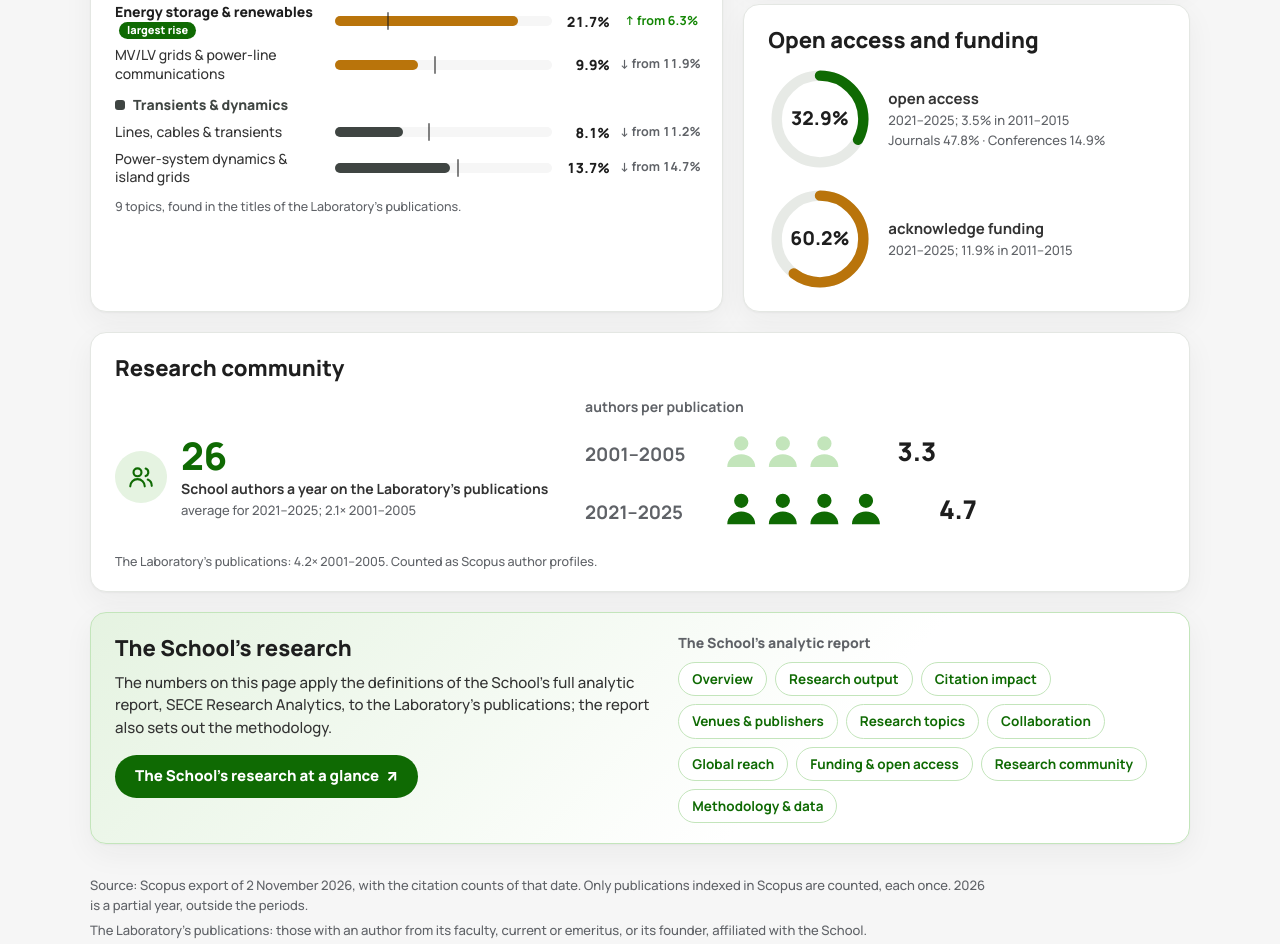
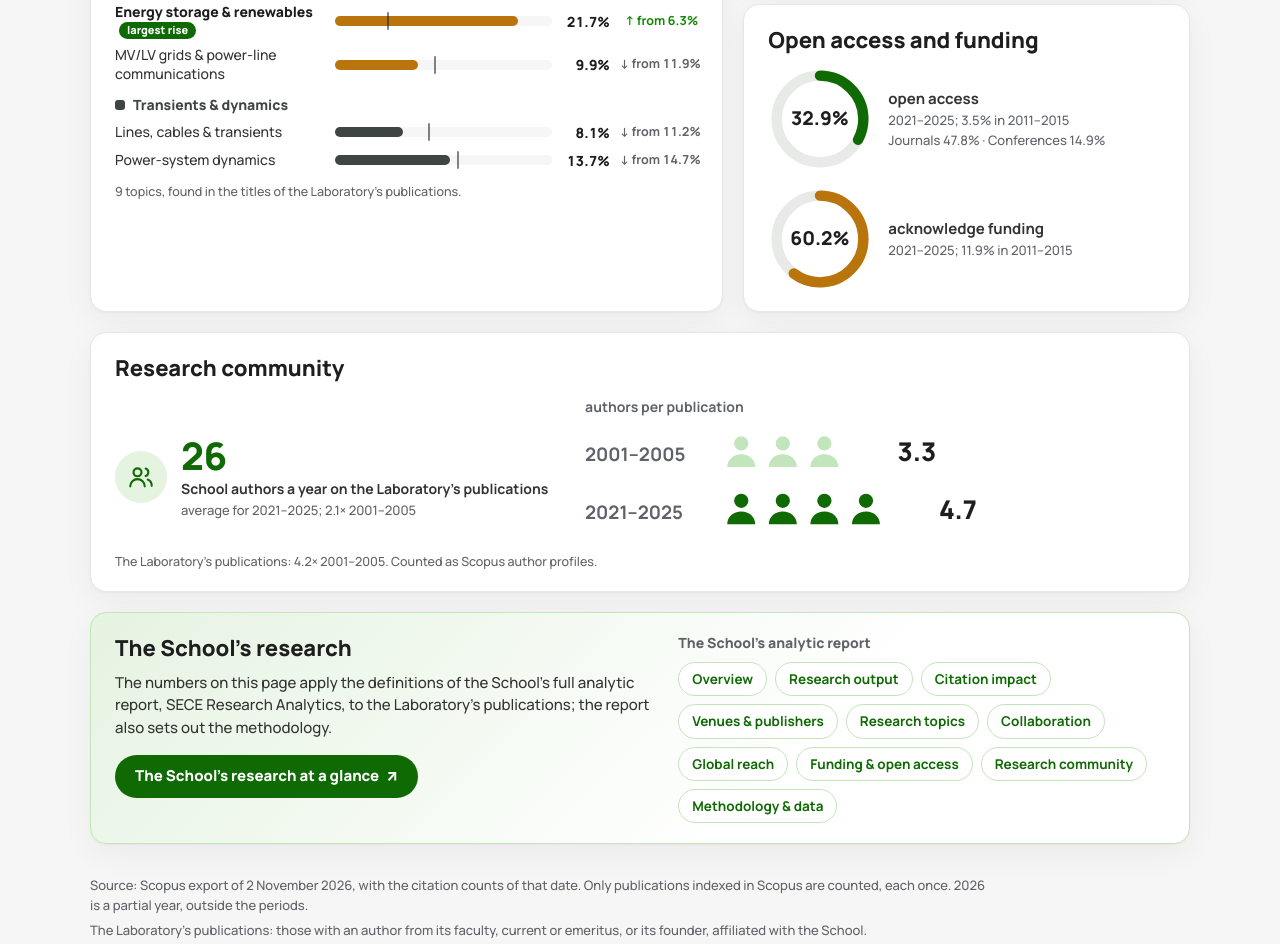
Before and after one commit to georgekrd/PSL-Research-at-a-glance, a plain HTML site: page en/index.html in a window 1280 px wide. Shown: the part 2321-3265 px from the top of the page. Drawn offline with Linux system fonts and the light colour scheme.

Commit message:
Rename the dynamics topic: Δυναμική συμπεριφορά συστημάτων ηλεκτρικής ενέργειας / Power-system dynamics

```diff
--- a/en/index.html
+++ b/en/index.html
@@ -194,8 +194,8 @@
           <span class="hbar-value">8.1%</span>
           <span class="change down">↓ from 11.2%</span>
         </li>
-        <li title="Power-system dynamics &amp; island grids: 13.7% in 2021–2025, 14.7% in 2011–2015">
-          <span class="hbar-label">Power-system dynamics &amp; island grids</span>
+        <li title="Power-system dynamics: 13.7% in 2021–2025, 14.7% in 2011–2015">
+          <span class="hbar-label">Power-system dynamics</span>
           <span class="hbar-track"><span class="hbar-fill" style="width: 52.8%"></span><span class="hbar-tick" style="left: 56.8%"></span></span>
           <span class="hbar-value">13.7%</span>
           <span class="change down">↓ from 14.7%</span>
```
Also changed, not shown: index.html (+2 -2 lines).
